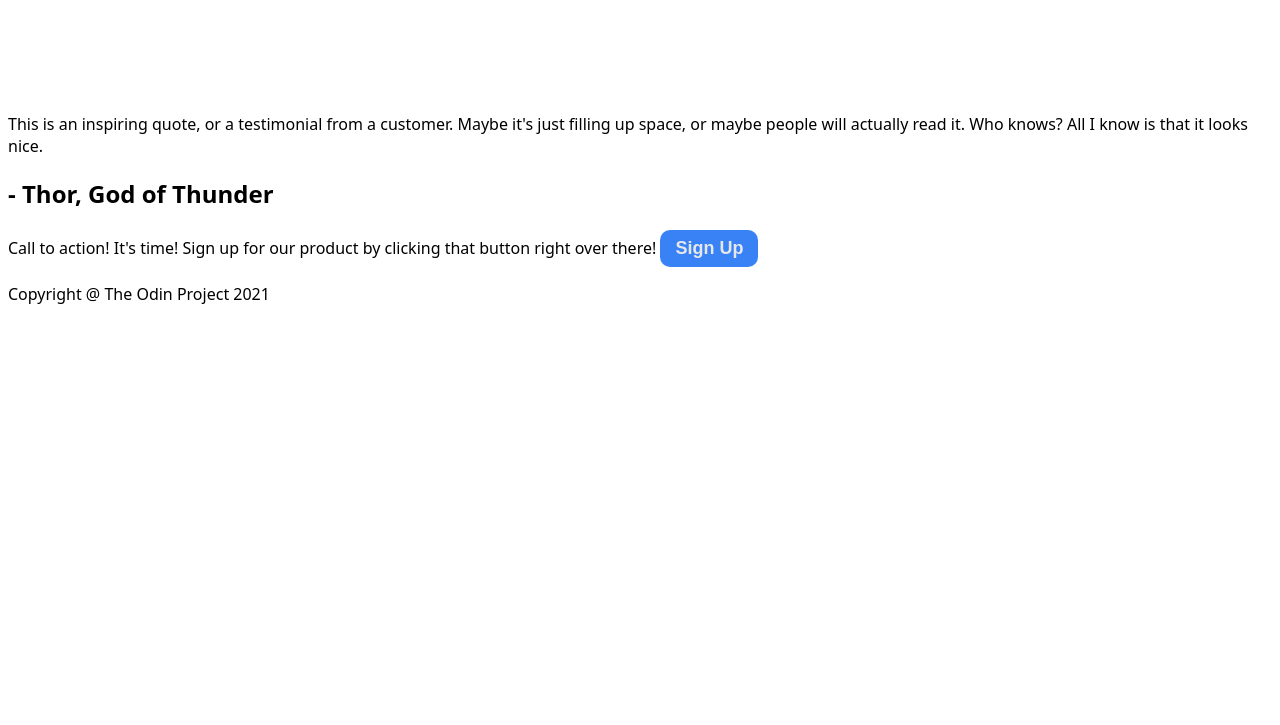
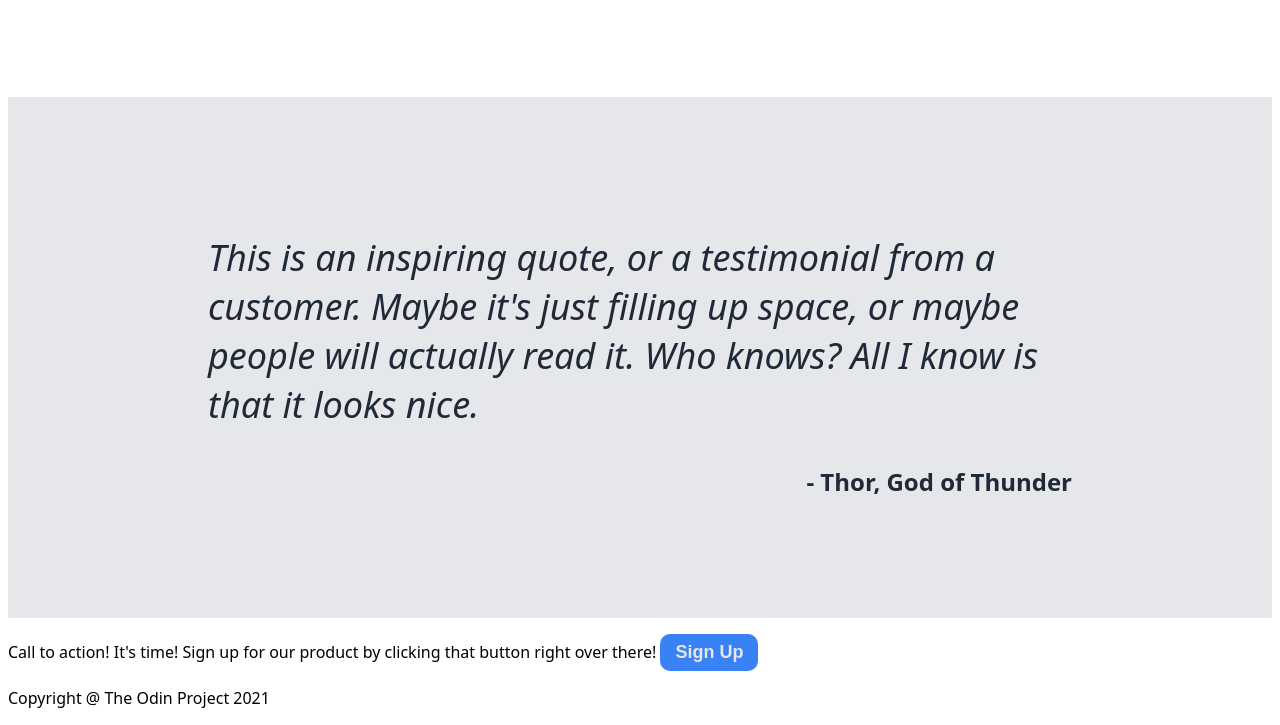
Before and after one commit to FlintDHawtblaster/landingPage, a plain HTML site: page index.html in a window 1280 px wide. Shown: the part 1132-1857 px from the top of the page. Before the commit the page ends 1453 px from the top, so only its background shows below. Drawn offline with Linux system fonts and the light colour scheme.

Commit message:
Complete the third section of my landing page

```diff
--- a/style.css
+++ b/style.css
@@ -119,3 +119,19 @@ button {
     margin: 20px;
     text-align: center;
 }
+
+.quoteSection {
+    background-color: #E5E7EB;
+    padding: 100px 200px;
+    color: #1F2937;
+}
+
+.quoteSection > p {
+    font-size: 36px;
+    font-weight: 300;
+    font-style: italic;
+}
+
+.quoter {
+    text-align: right;
+}
```
